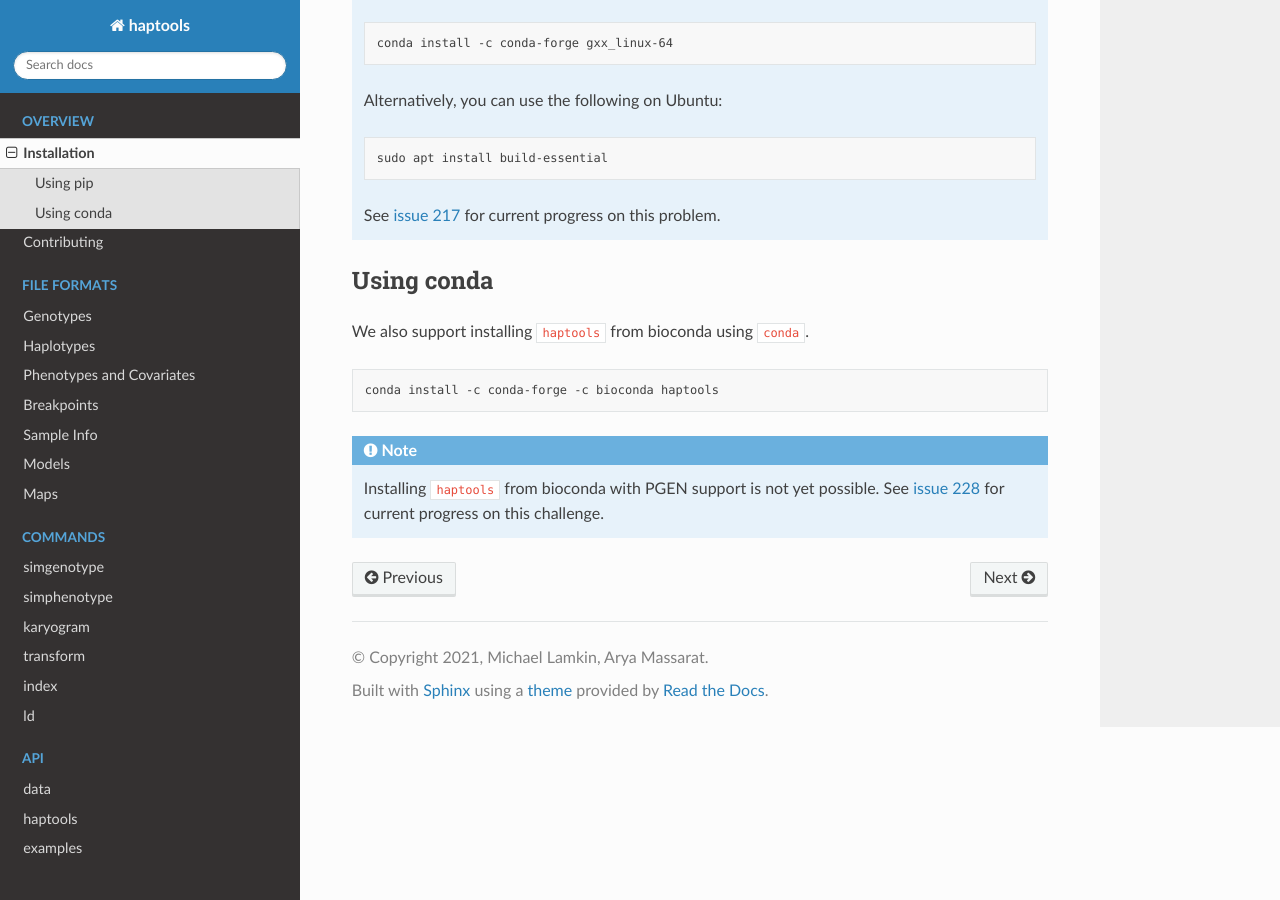
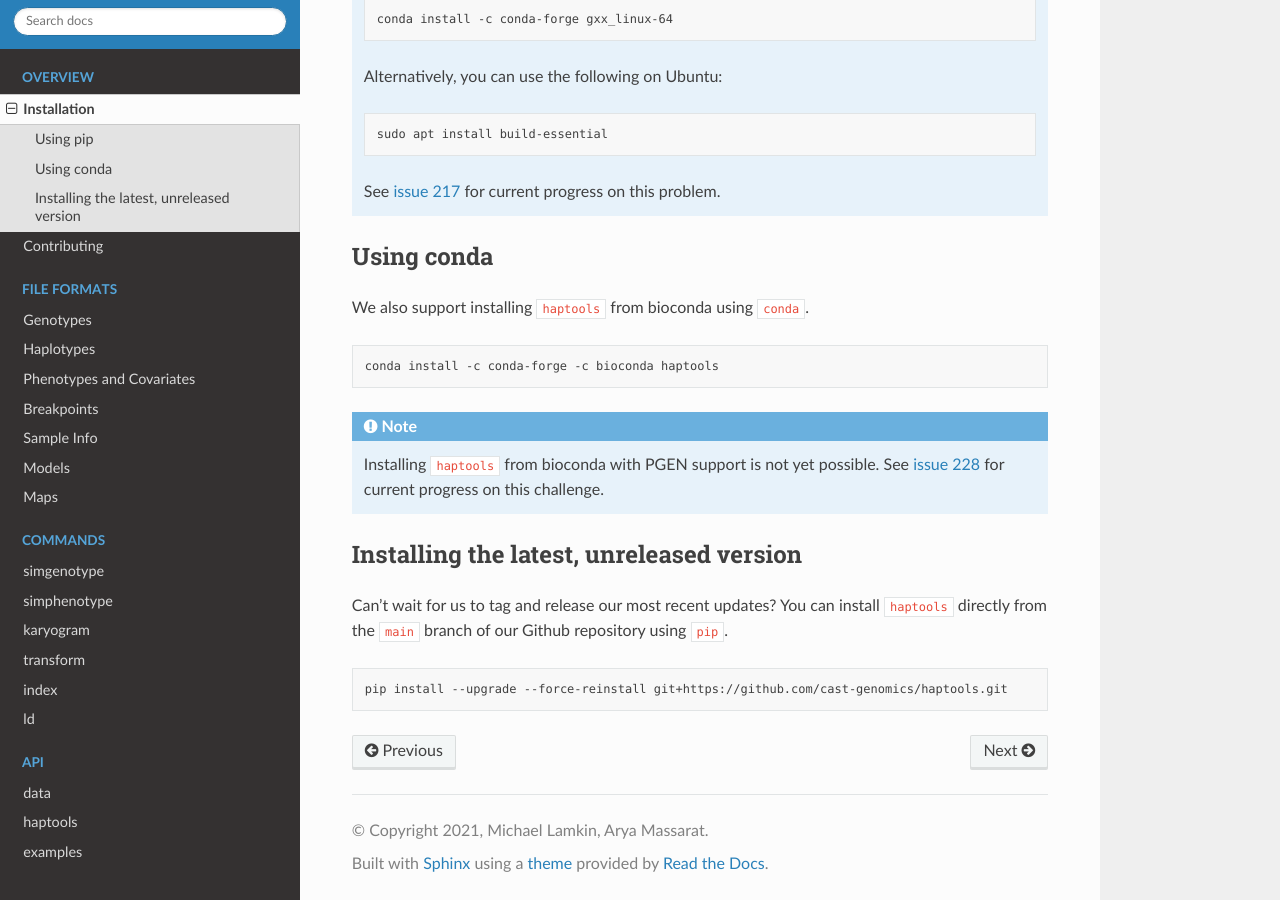
Before and after one commit to CAST-genomics/haptools, a Sphinx documentation site: the page built from docs/project_info/installation.rst, in a window 1280 px wide and 900 px high, scrolled down 611 px. Built offline with Sphinx 7.4.7 and the Read the Docs theme 2.0.0, drawn with Linux system fonts in a browser that asks for light colours; some of the changed text lies outside the part shown.

Commit message:
explain how to install haptools from github

```diff
--- a/docs/project_info/installation.rst
+++ b/docs/project_info/installation.rst
@@ -45,3 +45,11 @@ We also support installing ``haptools`` from bioconda using ``conda``.
 
 .. note::
    Installing ``haptools`` from bioconda with PGEN support is not yet possible. See `issue 228 <https://github.com/chrchang/plink-ng/issues/228>`_ for current progress on this challenge.
+
+Installing the latest, unreleased version
+-----------------------------------------
+Can't wait for us to tag and release our most recent updates? You can install ``haptools`` directly from the ``main`` branch of our Github repository using ``pip``.
+
+.. code-block:: bash
+
+   pip install --upgrade --force-reinstall git+https://github.com/cast-genomics/haptools.git
```
Also changed, not shown: other parts of docs/project_info/installation.rst (+1 -1 lines).
